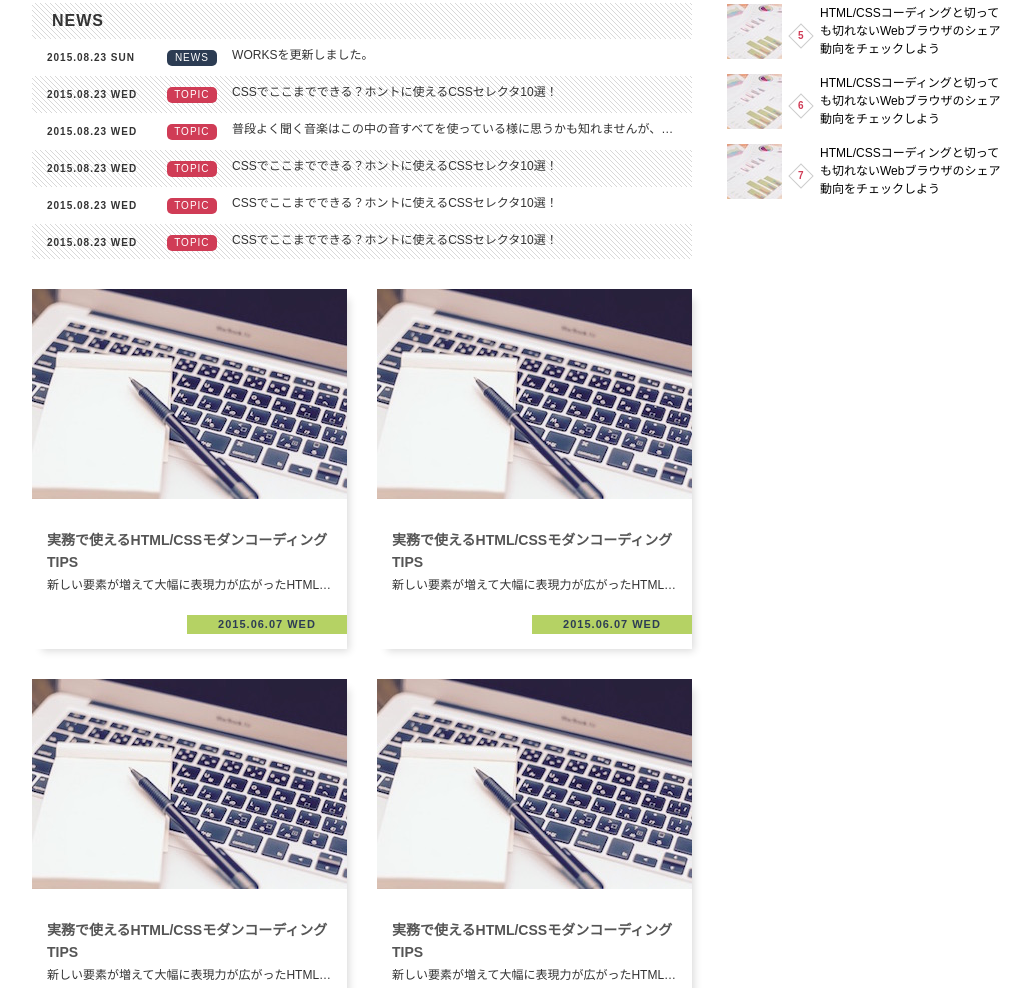
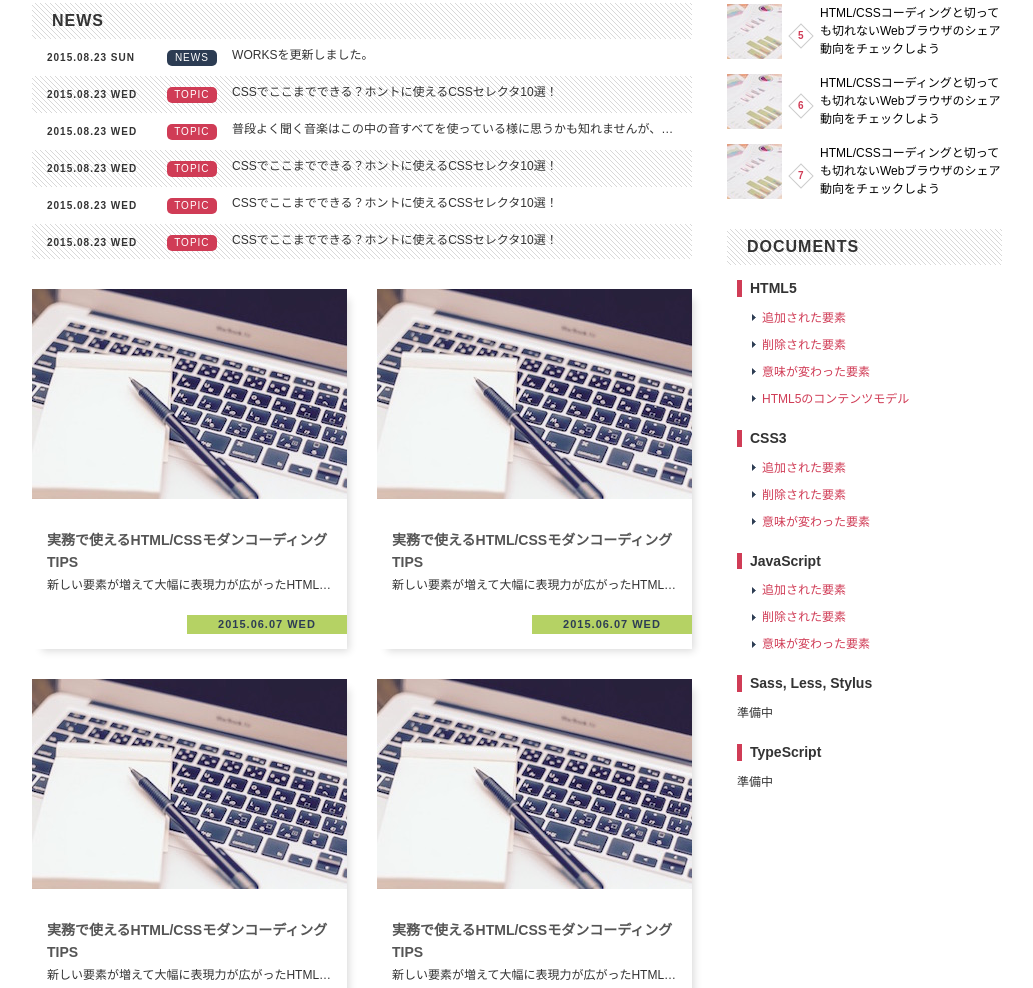
Before and after one commit to gaisei/mcoding, a plain HTML site: page part1/index.html in a window 1280 px wide. Shown: the part 496-1484 px from the top of the page, without its empty margins (123-1156 px from the left). Drawn offline with Linux system fonts and the light colour scheme.

Commit message:
[part1]documentsのコーディング

```diff
--- a/part1/css/style.css
+++ b/part1/css/style.css
@@ -368,6 +368,41 @@ a:link, a:visited, a:hover, a:active {
 	transform: rotate(-45deg);
 }
 
+/* documents */
+.documents {
+	margin: 10px 10px 30px;
+}
+
+.documents,
+.documents ul {
+	list-style-type: none;
+}
+
+.documents > li .title {
+	margin: 15px 0;
+	padding-left: 8px;
+	border-left: 5px solid #d03c56;
+	font-size: 1.4rem;
+	line-height: 1.2;
+}
+
+.documents > li + li {
+	margin-top: 25px;
+}
+
+.documents > li ul {
+	margin: 15px;
+}
+
+.documents > li ul > li {
+	margin-bottom: 15px;
+	padding-left: 10px;
+	background: url(../images/arrow.gif) no-repeat left center;
+}
+
+.documents a:hover {
+	text-decoration: underline;
+}
 
 .footer {
 	width: 100%;
--- a/part1/index.html
+++ b/part1/index.html
@@ -196,7 +196,44 @@
 						</a>
 					</li>
 				</ol>
-			</div>
+
+				<h2 class="heading">DOCUMENTS</h2>
+				<ul class="documents">
+					<li>
+						<h3 class="title">HTML5</h3>
+						<ul>
+							<li><a href="#">追加された要素</a></li>
+							<li><a href="#">削除された要素</a></li>
+							<li><a href="#">意味が変わった要素</a></li>
+							<li><a href="#">HTML5のコンテンツモデル</a></li>
+						</ul>
+					</li>
+					<li>
+						<h3 class="title">CSS3</h3>
+						<ul>
+							<li><a href="#">追加された要素</a></li>
+							<li><a href="#">削除された要素</a></li>
+							<li><a href="#">意味が変わった要素</a></li>
+						</ul>
+					</li>
+					<li>
+						<h3 class="title">JavaScript</h3>
+						<ul>
+							<li><a href="#">追加された要素</a></li>
+							<li><a href="#">削除された要素</a></li>
+							<li><a href="#">意味が変わった要素</a></li>
+						</ul>
+					</li>
+					<li>
+						<h3 class="title">Sass, Less, Stylus</h3>
+						<p>準備中</p>
+					</li>
+					<li>
+						<h3 class="title">TypeScript</h3>
+						<p>準備中</p>
+					</li>
+				</ul>
+			</div><!-- /.sidemenu -->
 
 		</div><!-- /.wrapper -->
 		<footer class="footer"></footer>
```
